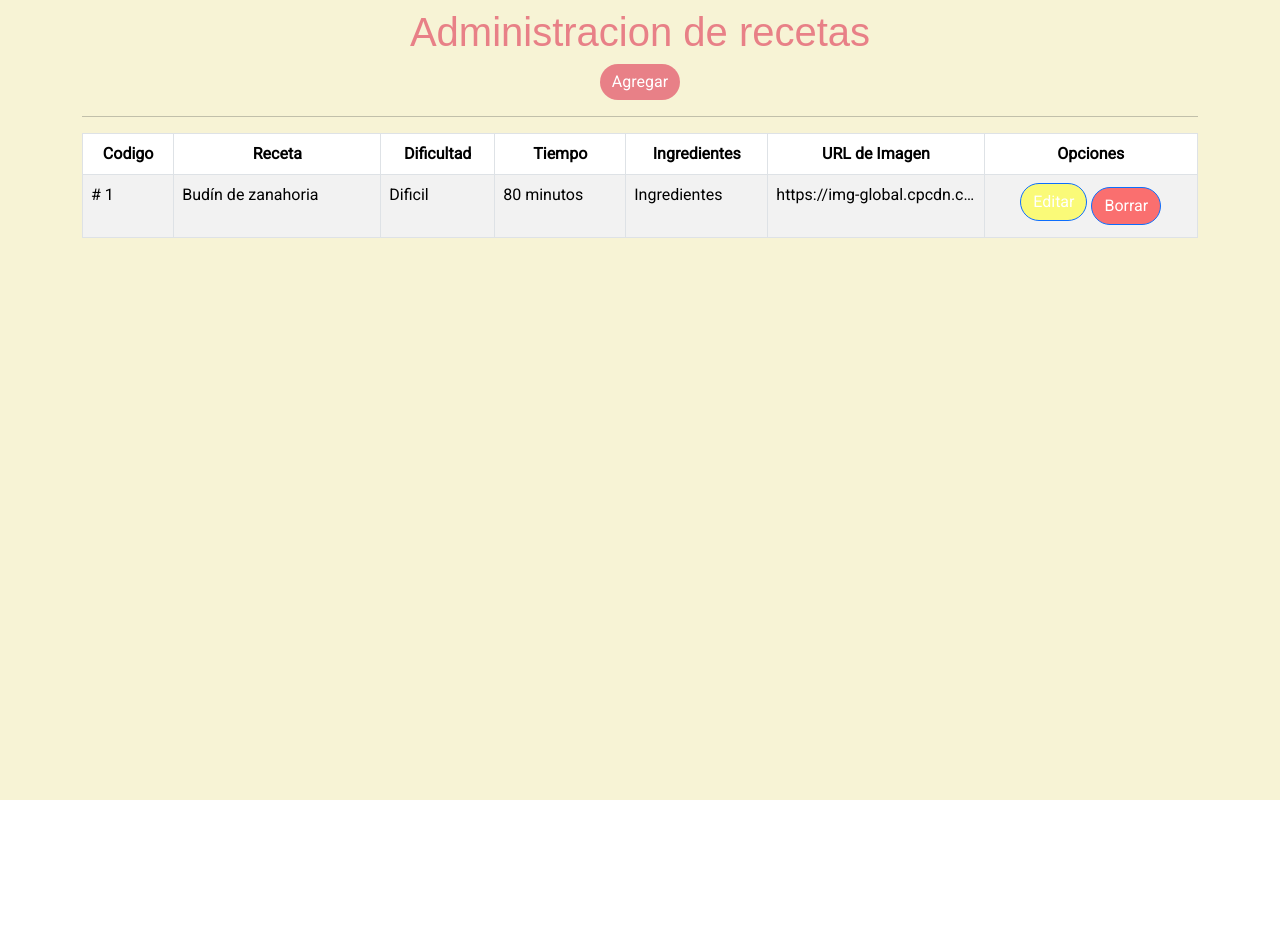
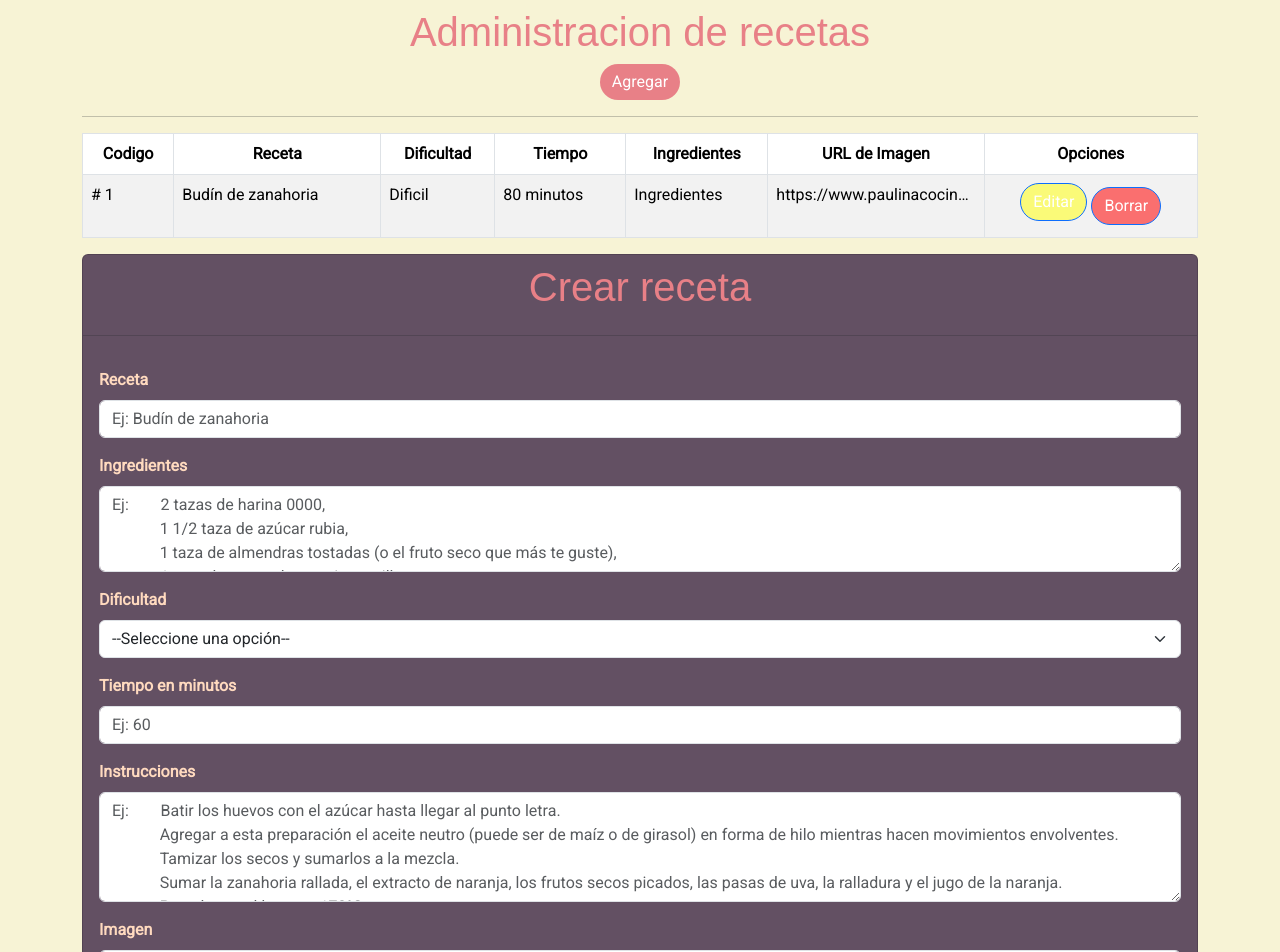
Before and after one commit to lourdesgarciafyl/tp-backend-5, a React (Vite) app: page / in a window 1280 px wide. Shown: the top 952 px of the page. Before the commit the page ends 800 px from the top, so only its background shows below. Built offline with nearby package versions, Linux system fonts and the light colour scheme; a web font is replaced by a local one.

Commit message:
se maqueta la estructura basica del formulario para crear recetas, con una card y dentro de ella el formulario

```diff
--- a/src/App.css
+++ b/src/App.css
@@ -19,6 +19,8 @@
 .mainSection{
   flex-grow: 1;
 }
+
+/*Pagina administrador*/
 .tituloDestacado{
   color: var(--destacado);
 }
@@ -53,3 +55,10 @@
 .btnEliminar:hover {
   background-color: rgb(250, 87, 87);
 }
+/*Estilos para el formulario crear y editar*/
+.formControl{
+  color: var(--fondomasoscuro);
+}
+.cardForm{
+  background-color: var(--letras);
+}
--- a/src/App.jsx
+++ b/src/App.jsx
@@ -1,12 +1,14 @@
 import "bootstrap/dist/css/bootstrap.min.css";
 import './App.css'
 import Administrador from "./components/views/Administrador";
+import CrearReceta from "./components/views/receta/CrearReceta";
 
 function App() {
 
   return (
     <>
      <Administrador></Administrador>
+     <CrearReceta></CrearReceta>
     </>
   )
 }
--- a/src/components/views/receta/CrearReceta.jsx
+++ b/src/components/views/receta/CrearReceta.jsx
@@ -0,0 +1,92 @@
+import { Form, Button, Card } from "react-bootstrap";
+import { useForm } from "react-hook-form";
+
+const CrearReceta = () => {
+    return(
+        <section className="mainSection container">
+           <Card className="cardForm">
+            <Card.Title className="my-2 text-center tituloDestacado letraDestacada fs-1">Crear receta</Card.Title>
+            <hr />
+            <Card.Body>
+            <Form noValidate>
+            <Form.Group className="mb-3 fw-bold formControl" controlId="formNombre">
+                <Form.Label>Receta</Form.Label>
+                <Form.Control
+                type="text"
+                placeholder="Ej: Budín de zanahoria">
+                </Form.Control>
+                <Form.Text></Form.Text>
+            </Form.Group>
+
+            <Form.Group className="mb-3 fw-bold formControl" controlId="formIngredientes">
+            <Form.Label>Ingredientes</Form.Label>
+            <Form.Control
+            type="text"
+            placeholder="Ej:        2 tazas de harina 0000,
+            1 1/2 taza de azúcar rubia,
+            1 taza de almendras tostadas (o el fruto seco que más te guste),
+            1 taza de pasas de uva sin semillas,
+            1 taza de aceite neutro,
+            4 huevos,
+            2 1/2 tazas de zanahoria rallada,
+            2 cucharaditas de bicarbonato de sodio"
+            as="textarea"
+            rows={3}>
+            </Form.Control>
+            <Form.Text></Form.Text>
+            </Form.Group>
+
+            <Form.Group className="mb-3 fw-bold formControl" controlId="formDificultad">
+            <Form.Label>Dificultad</Form.Label>
+            <Form.Select>
+                <option value="">--Seleccione una opción--</option>
+                <option value="facil">Fácil</option>
+                <option value="intermedio">Intermedio</option>
+                <option value="dificil">Dificil</option>
+            </Form.Select>
+            </Form.Group>
+
+            <Form.Group className="mb-3 fw-bold formControl" controlId="formTiempo">
+            <Form.Label>Tiempo en minutos</Form.Label>
+            <Form.Control
+            type="number"
+            placeholder="Ej: 60">
+            </Form.Control>
+            <Form.Text></Form.Text>
+            </Form.Group>
+
+            <Form.Group className="mb-3 fw-bold formControl" controlId="formInstrucciones">
+            <Form.Label>Instrucciones</Form.Label>
+            <Form.Control
+            type="text"
+            placeholder="Ej:        Batir los huevos con el azúcar hasta llegar al punto letra.
+            Agregar a esta preparación el aceite neutro (puede ser de maíz o de girasol) en forma de hilo mientras hacen movimientos envolventes.
+            Tamizar los secos y sumarlos a la mezcla.
+            Sumar la zanahoria rallada, el extracto de naranja, los frutos secos picados, las pasas de uva, la ralladura y el jugo de la naranja.
+            Precalentar el horno a 170°C.
+            Poner la mezcla del budín de zanahoria en una budinera enmantecada y enharinada.
+            Cocinar por 50 minutos o hasta que al introducir un palillo de brochette salga seco.
+            Desmoldar y dejar enfriar."
+            as="textarea"
+            rows={4}></Form.Control>
+            <Form.Text></Form.Text>
+            </Form.Group>
+
+            <Form.Group className="mb-3 fw-bold formControl" controlId="formImagen">
+            <Form.Label>Imagen</Form.Label>
+            <Form.Control
+            type="text"
+            placeholder="Ej: https://www.paulinacocina.net/wp-content/uploads/2020/04/budin-de-zanahoria-800x558.jpg">
+            </Form.Control>
+            <Form.Text></Form.Text>
+            </Form.Group>
+
+            <Button className="mb-3" type="submit" id="btnCrearReceta">Guardar</Button>
+           </Form>
+            </Card.Body>
+            </Card>
+        </section>
+    )
+}
+
+export default CrearReceta
--- a/src/components/views/receta/ItemReceta.jsx
+++ b/src/components/views/receta/ItemReceta.jsx
@@ -8,7 +8,7 @@ const ItemReceta = () =>{
             <td className="text-truncate">Dificil</td>
             <td className="text-truncate">80 minutos</td>
             <td className="tamanioCelda text-truncate">Ingredientes</td>
-            <td className="tamanioCelda text-truncate">https://img-global.cpcdn.com/recipes/a86b3070ead58504/640x640sq70/photo.webp</td>
+            <td className="tamanioCelda text-truncate">https://www.paulinacocina.net/wp-content/uploads/2020/04/budin-de-zanahoria-800x558.jpg</td>
             <td className="text-center">
              <Button className="btnEditar mb-2 me-lg-1">
                 Editar </Button>
```
